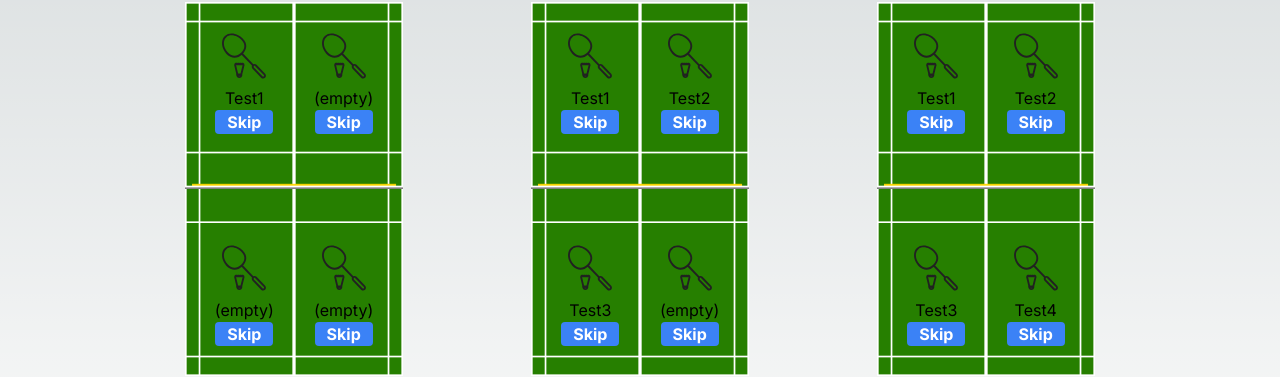
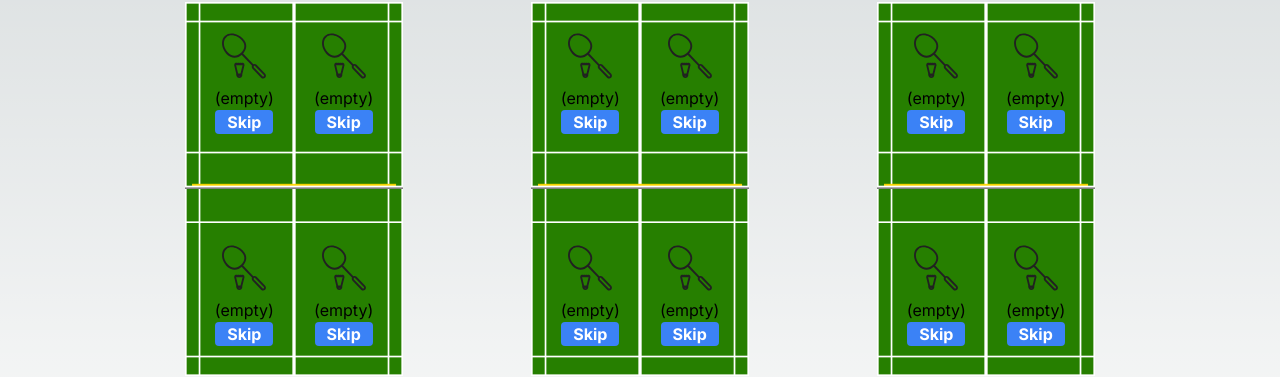
Before and after one commit to JadenBalogh/badminton-court-scheduler, a Next.js app: page / in a window 1280 px wide. Shown: the part 184-561 px from the top of the page. Built offline with nearby package versions, Linux system fonts and the light colour scheme.

Commit message:
Array-ify active courts and improve project typing

```diff
--- a/app/court-player.tsx
+++ b/app/court-player.tsx
@@ -1,10 +1,11 @@
+import { Player } from '../types/types';
 import Image from "next/image";
 
 type CourtPlayerProps = {
-  name: string;
+  player: Player;
 }
 
-export default function CourtPlayer({ name }: CourtPlayerProps) {
+export default function CourtPlayerDisplay({ player }: CourtPlayerProps) {
   return (
     <div className="flex flex-col max-w-20 w-full items-center justify-between">
       <Image
@@ -16,7 +17,7 @@ export default function CourtPlayer({ name }: CourtPlayerProps) {
       />
       <div className="text-center w-full">
         <p className="truncate">
-          {name}
+          {player ? player.name : "(empty)"}
         </p>
       </div>
       <button className="bg-blue-500 hover:bg-blue-700 text-white font-bold px-3 rounded">
--- a/app/court.tsx
+++ b/app/court.tsx
@@ -1,15 +1,12 @@
+import { Court } from '../types/types';
 import Image from "next/image";
 import CourtPlayer from "./court-player";
 
 type CourtProps = {
-  players: string[];
+  court: Court;
 }
 
-export default function Court({ players }: CourtProps) {
-  function getPlayer(index: number) {
-    return players[index] ?? "(empty)";
-  }
-
+export default function CourtDisplay({ court }: CourtProps) {
   return (
     <div className="relative text-center">
       <Image
@@ -22,12 +19,12 @@ export default function Court({ players }: CourtProps) {
       <div className="w-full absolute top-0 left-0 text-center py-6">
         <div className="flex flex-col h-80 items-center justify-between">
           <div className="flex w-full items-center justify-evenly">
-            <CourtPlayer name={getPlayer(0)} />
-            <CourtPlayer name={getPlayer(1)} />
+            <CourtPlayer player={court.players[0]} />
+            <CourtPlayer player={court.players[1]} />
           </div>
           <div className="flex w-full items-center justify-evenly">
-            <CourtPlayer name={getPlayer(2)} />
-            <CourtPlayer name={getPlayer(3)} />
+            <CourtPlayer player={court.players[2]} />
+            <CourtPlayer player={court.players[3]} />
           </div>
         </div>
       </div>
--- a/app/page.tsx
+++ b/app/page.tsx
@@ -1,16 +1,13 @@
 'use client'
 
-import Court from "./court";
+import { Player, Court } from '../types/types'
+import CourtDisplay from "./court";
 import React, { useState, useEffect } from 'react';
 
-type Player = {
-  id: number;
-  name: string;
-  skillLevel: number;
-}
-
 export default function Home() {
+  const COURT_COUNT = 3; // TODO: Replace with admin settings
   let [activePlayers, setActivePlayers] = useState<Player[]>([]);
+  let [activeCourts, setActiveCourts] = useState<Court[]>([]);
 
   useEffect(() => {
     loadData();
@@ -36,11 +33,30 @@ export default function Home() {
 
         playerID++;
       }
+
+      setActiveCourts([]);
+
+      for (let i = 0; i < COURT_COUNT; i++) {
+        let court: Court = {
+          id: i,
+          players: []
+        };
+
+        setActiveCourts(a => [...a, court])
+      }
     }
   }, []);
 
   function handleClick() {
     console.log(activePlayers);
+  }
+
+  function renderActiveCourts() {
+    let result = [];
+    for (let activeCourt of activeCourts) {
+      result.push(<CourtDisplay key={activeCourt.id} court={activeCourt} />)
+    }
+    return result;
   }
 
   return (
@@ -56,9 +72,7 @@ export default function Home() {
       </button>
 
       <div className="relative flex w-full justify-center gap-x-32">
-        <Court players={["Test1"]} />
-        <Court players={["Test1", "Test2", "Test3"]} />
-        <Court players={["Test1", "Test2", "Test3", "Test4"]} />
+        {renderActiveCourts()}
       </div>
 
       <div className="mb-32 grid text-center lg:max-w-5xl lg:w-full lg:mb-0 lg:grid-cols-4 lg:text-left">
--- /dev/null
+++ b/types/types.ts
@@ -0,0 +1,10 @@
+export type Player = {
+  id: number;
+  name: string;
+  skillLevel: number;
+}
+
+export type Court = {
+  id: number;
+  players: Player[];
+}
```
